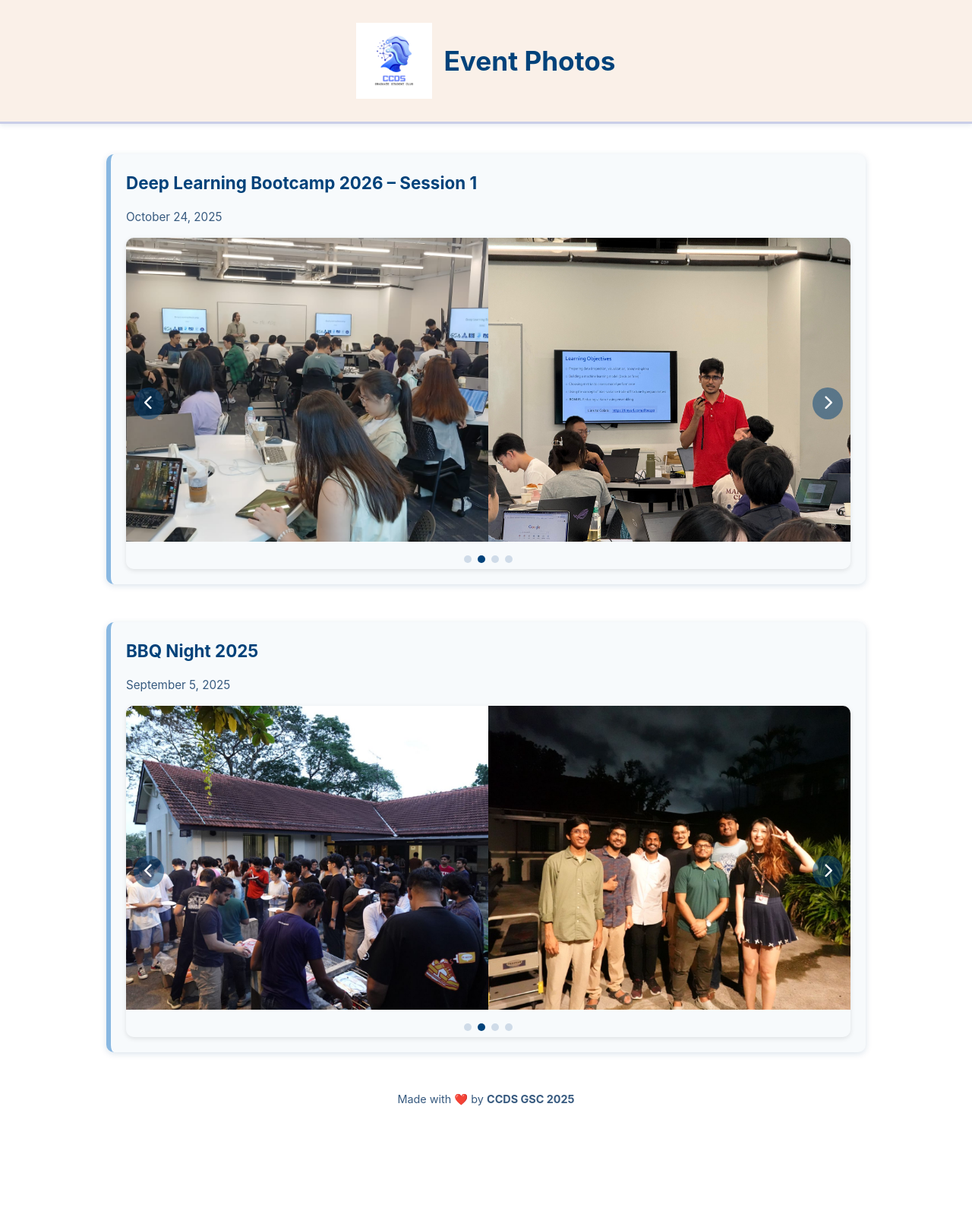
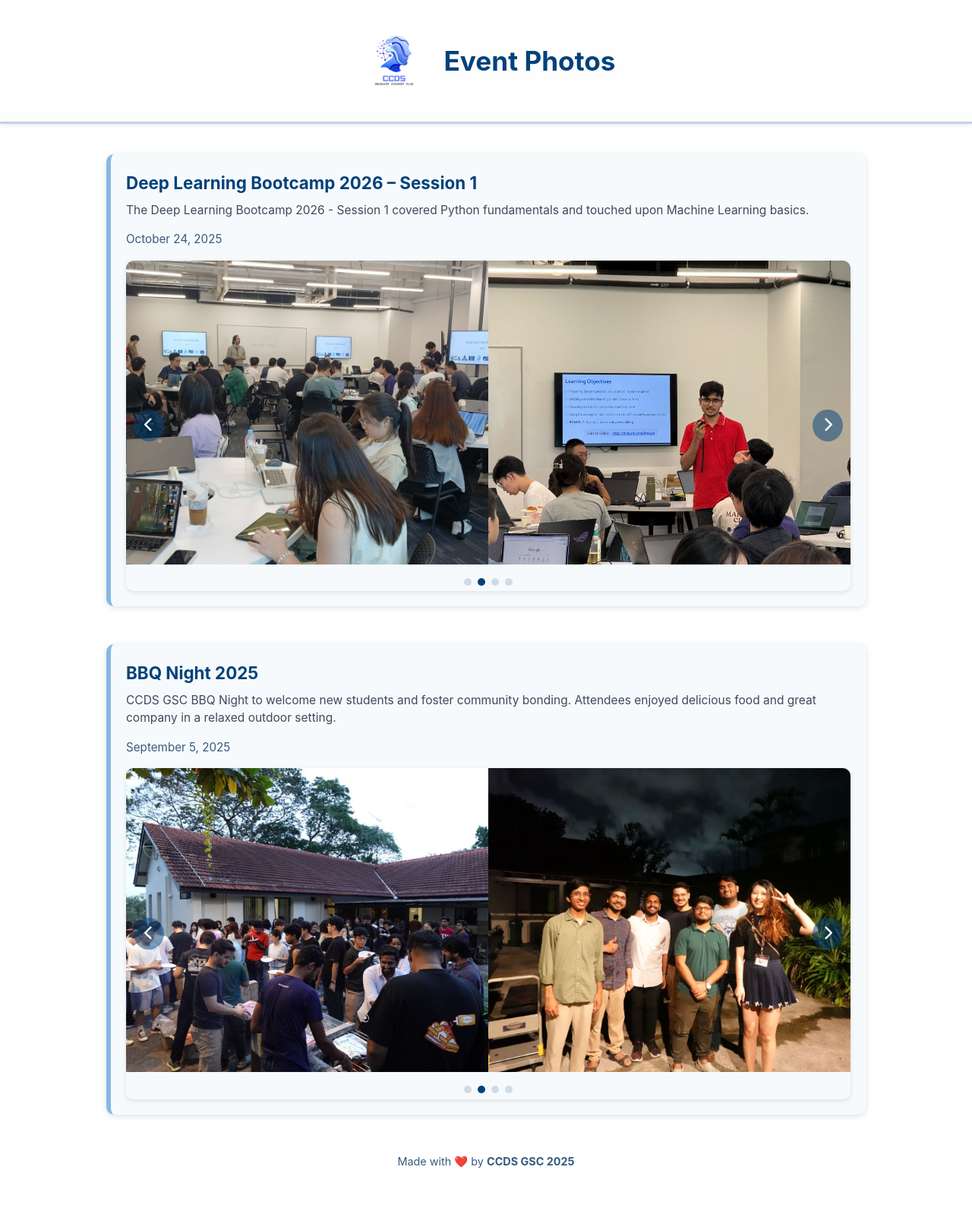
Before and after one commit to ccds-gsc/ccds-gsc.github.io, a Jekyll site: the page events.html, which Jekyll copies as it is, in a window 1280 px wide. Shown: the whole page at 76% size. Built offline with Jekyll 4.4.1, drawn with Linux system fonts in a browser that asks for light colours; before the commit the page ends 1508 px from its top, so only the background shows below that.

Commit message:
event details added

```diff
--- a/events.html
+++ b/events.html
@@ -21,7 +21,7 @@
     /* ---------- Header Section ---------- */
     header {
       width: 100%;
-      background: #faf0e8;               /* light blue background */
+      background: #fffefe;
       border-bottom: 3px solid #cacee8;
       padding: 30px 0;
       box-shadow: 0 2px 6px rgba(0, 66, 122, 0.1);
@@ -75,6 +75,13 @@
       color: #00427a;
       margin: 0;
       font-weight: bold;
+    }
+
+    .event-description {
+      font-size: 0.97em;
+      color: #3f4a5a;
+      margin: 6px 0 8px 0;
+      line-height: 1.5;
     }
 
     .event-date {
@@ -184,7 +191,11 @@
     <!-- ---------- Event 1 ---------- -->
     <section class="event-section">
       <p class="event-title">Deep Learning Bootcamp 2026 – Session 1</p>
+      <p class="event-description">
+        The Deep Learning Bootcamp 2026 - Session 1 covered Python fundamentals and touched upon Machine Learning basics.
+      </p>
       <p class="event-date">October 24, 2025</p>
+
       <div class="carousel">
         <div class="carousel-track">
           <img src="./assets/img/event_photos/dlbc26-s1/pic1.jpeg" alt="Deep Learning Bootcamp 2026 - 1" />
@@ -204,7 +215,11 @@
     <!-- ---------- Event 2 ---------- -->
     <section class="event-section">
       <p class="event-title">BBQ Night 2025</p>
+      <p class="event-description">
+        CCDS GSC BBQ Night to welcome new students and foster community bonding. Attendees enjoyed delicious food and great company in a relaxed outdoor setting.
+      </p>
       <p class="event-date">September 5, 2025</p>
+
       <div class="carousel">
         <div class="carousel-track">
           <img src="./assets/img/event_photos/bbq2025/pic1.jpeg" alt="BBQ Night 2025 - 1" />
```
